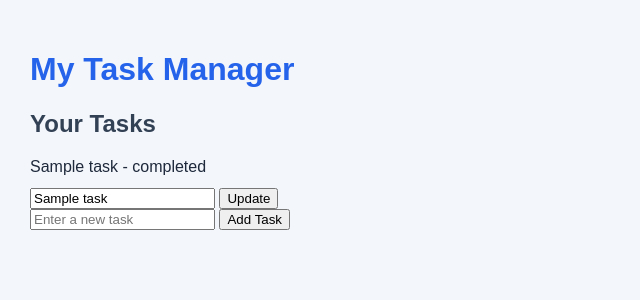
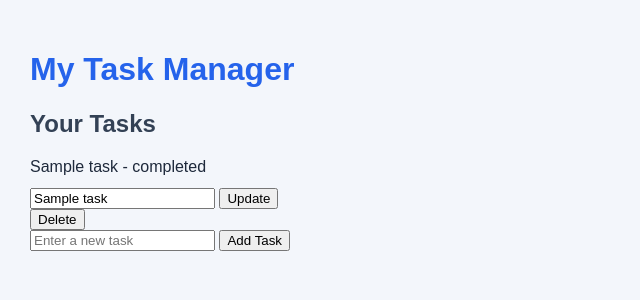
Before and after one commit to MokshithRao/Task-Manager-Application, a FastAPI app: page /tasks in a window 1280 px wide. Shown: the top 300 px of the page, without its empty margins (0-640 px from the left). Run offline with FastAPI, Linux system fonts and the light colour scheme; tables that the repository leaves empty hold one stand-in row (values such as "Sample post").

Commit message:
Implement task deletion functionality

```diff
--- a/main.py
+++ b/main.py
@@ -84,3 +84,16 @@ def edit_task(task_id: int,
         db.commit()
 
     return RedirectResponse(url="/tasks", status_code=303)
+
+
+
+# Delete a task from the database.
+@app.post("/tasks/{task_id}/delete")
+def delete_task(task_id: int, db: Session = Depends(get_db)):
+    task = db.query(Task).filter(Task.id == task_id).first()
+
+    if task:
+        db.delete(task)
+        db.commit()
+
+    return RedirectResponse(url="/tasks", status_code=303)
--- a/templates/tasks.html
+++ b/templates/tasks.html
@@ -41,6 +41,10 @@
                 <button type="submit">Update</button>
             </form>
 
+            <form action="/tasks/{{ task.id }}/delete" method="post">
+                <button type="submit">Delete</button>
+            </form>
+
         {% endfor %}
 
     {% else %}
```
